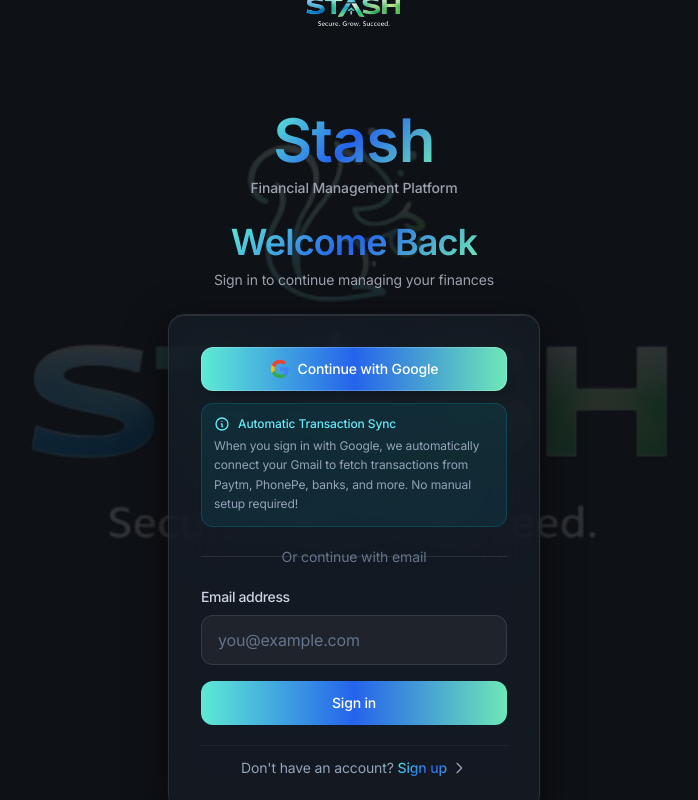
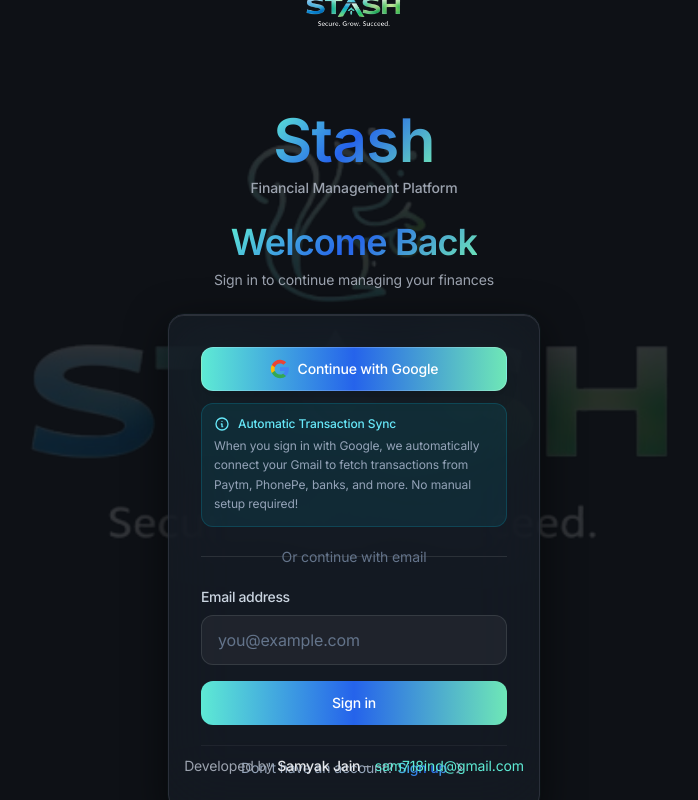
Before and after one commit to samyak555/Stash, a React (Vite) app in the folder frontend/: page /login in a window 1280 px wide. Shown: the whole page, without its empty margins (286-984 px from the left). Built offline with nearby package versions, Linux system fonts and the light colour scheme; no server answers.

Commit message:
Add footer credit to login page with developer information

```diff
--- a/frontend/src/pages/Login.jsx
+++ b/frontend/src/pages/Login.jsx
@@ -307,6 +307,19 @@
           </div>
         </div>
       </div>
+
+      {/* Footer Credit - Bottom of Page */}
+      <footer className="absolute bottom-0 left-0 right-0 py-6 text-center z-10">
+        <p className="text-text-secondary text-sm">
+          Developed by <span className="text-text-primary font-medium">Samyak Jain</span> –{' '}
+          <a
+            href="mailto:sam718ind@gmail.com"
+            className="text-aqua hover:text-aqua-400 transition-colors"
+          >
+            sam718ind@gmail.com
+          </a>
+        </p>
+      </footer>
     </div>
   );
 };
```
